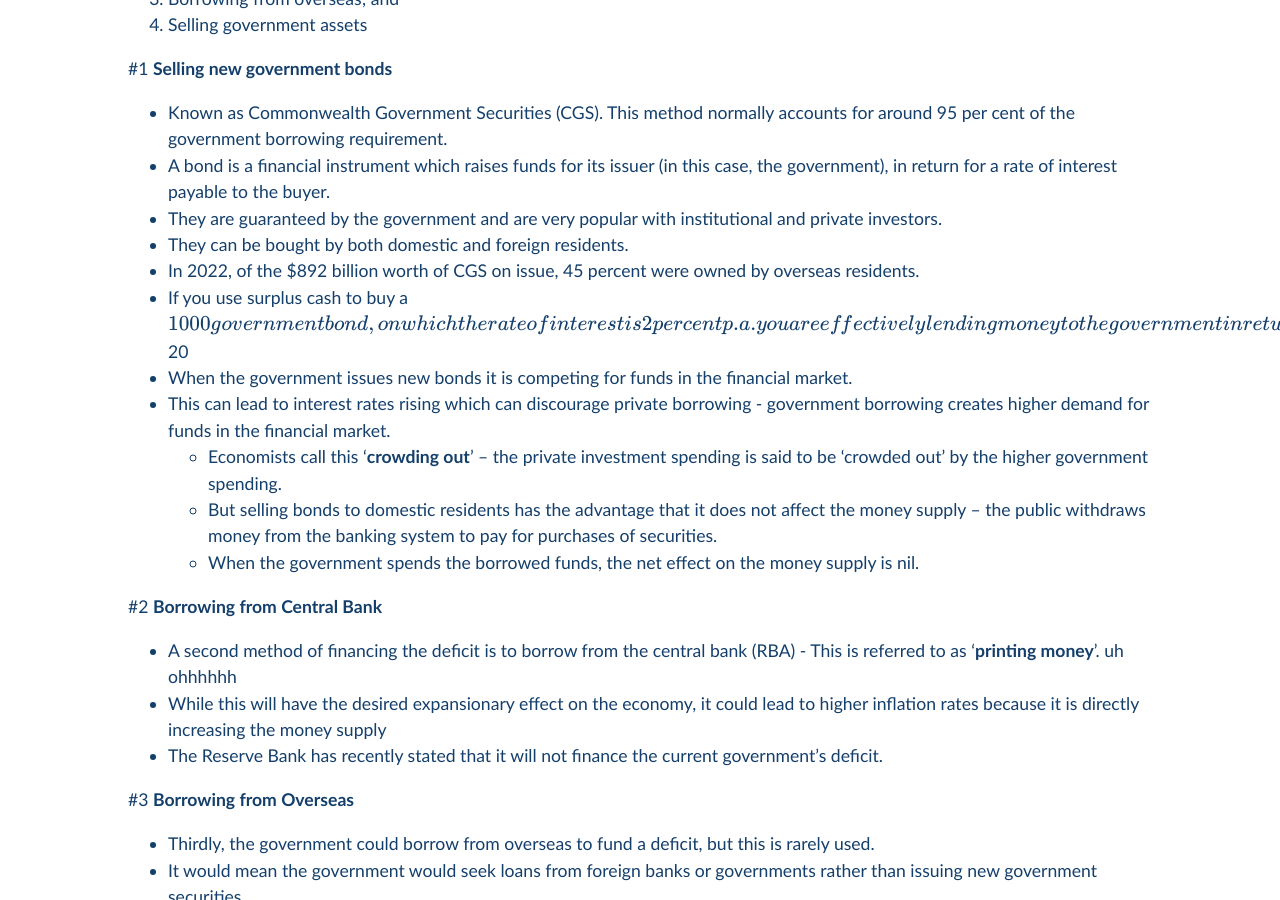
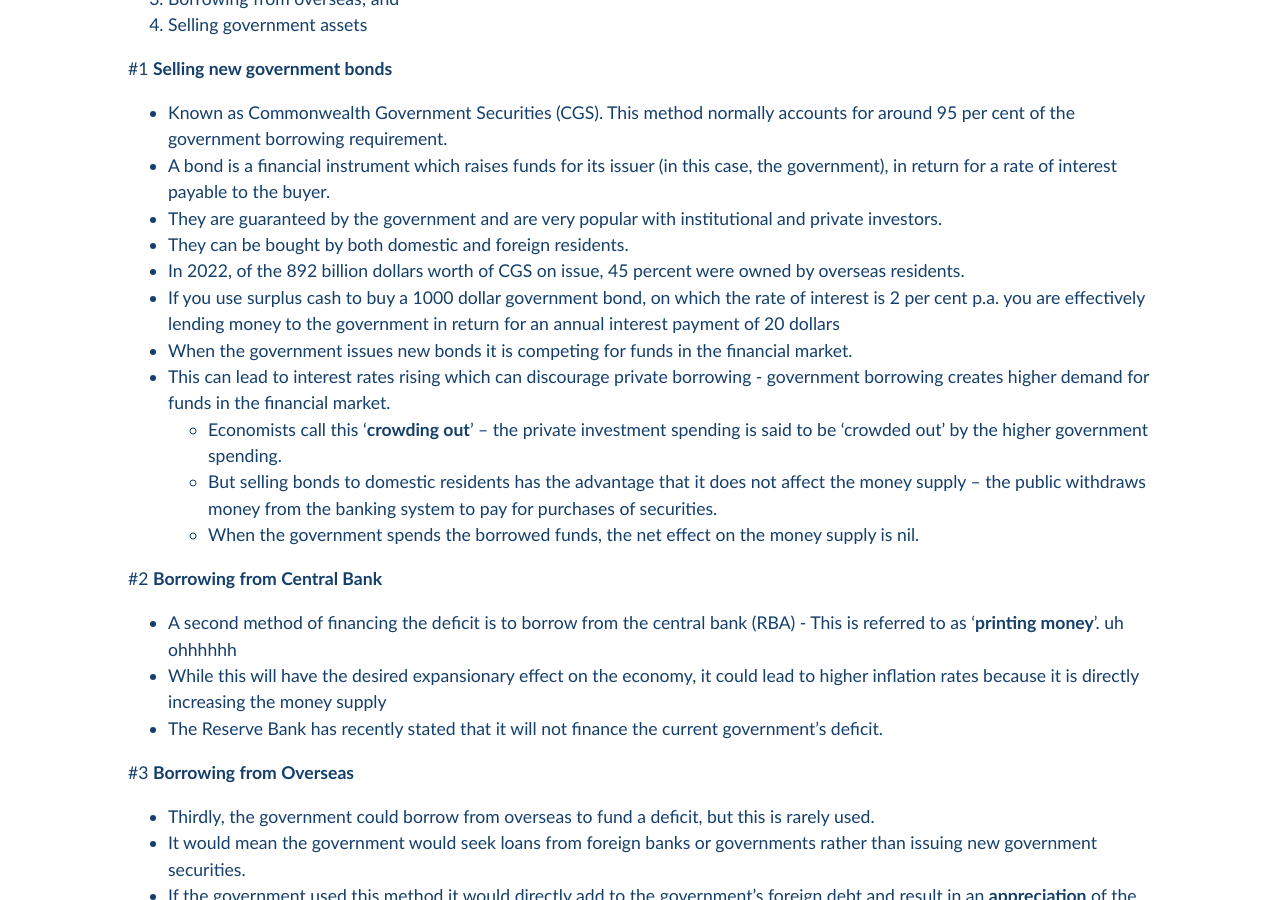
Before and after one commit to Pi-thagoras/the-chicken-pen, a Jekyll site: the page built from economics/econs_year_12/Fiscal-Policy.md, in a window 1280 px wide and 900 px high, scrolled down 2057 px. Built offline with Jekyll 4.4.1, drawn with Linux system fonts in a browser that asks for light colours.

Commit message:
formatting fix

```diff
--- a/economics/econs_year_12/Fiscal-Policy.md
+++ b/economics/econs_year_12/Fiscal-Policy.md
@@ -59,8 +59,8 @@ There are 4 main ways in which a government can **finance a budget deficit**:
 - A bond is a financial instrument which raises funds for its issuer (in this case, the government), in return for a rate of interest payable to the buyer.
 - They are guaranteed by the government and are very popular with institutional and private investors.
 - They can be bought by both domestic and foreign residents.
-- In 2022, of the $892 billion worth of CGS on issue, 45 percent were owned by overseas residents.
-- If you use surplus cash to buy a $1000 government bond, on which the rate of interest is 2 per cent p.a. you are effectively lending money to the government in return for an annual interest payment of $20
+- In 2022, of the 892 billion dollars worth of CGS on issue, 45 percent were owned by overseas residents.
+- If you use surplus cash to buy a 1000 dollar government bond, on which the rate of interest is 2 per cent p.a. you are effectively lending money to the government in return for an annual interest payment of 20 dollars
 - When the government issues new bonds it is competing for funds in the financial market.
 - This can lead to interest rates rising which can discourage private borrowing - government borrowing creates higher demand for funds in the financial market.
 	- Economists call this ‘**crowding out**’ – the private investment spending is said to be ‘crowded out’ by the higher government spending.
```
